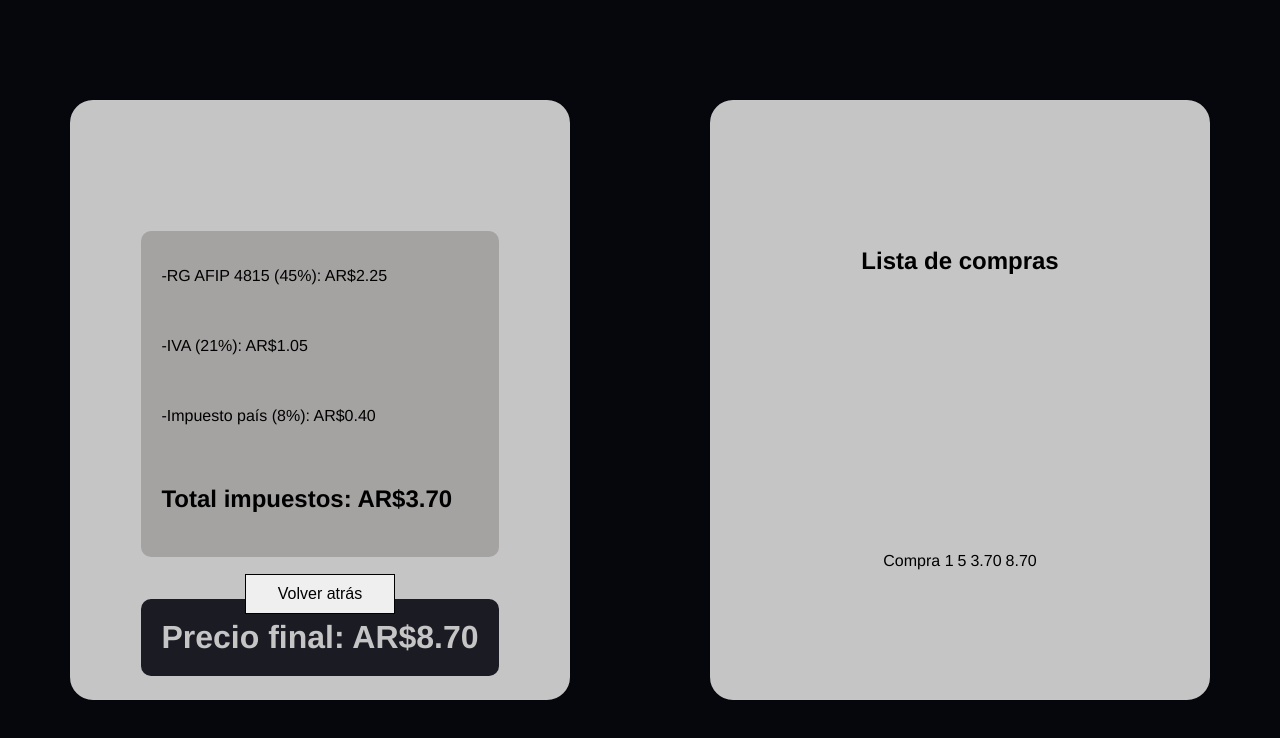
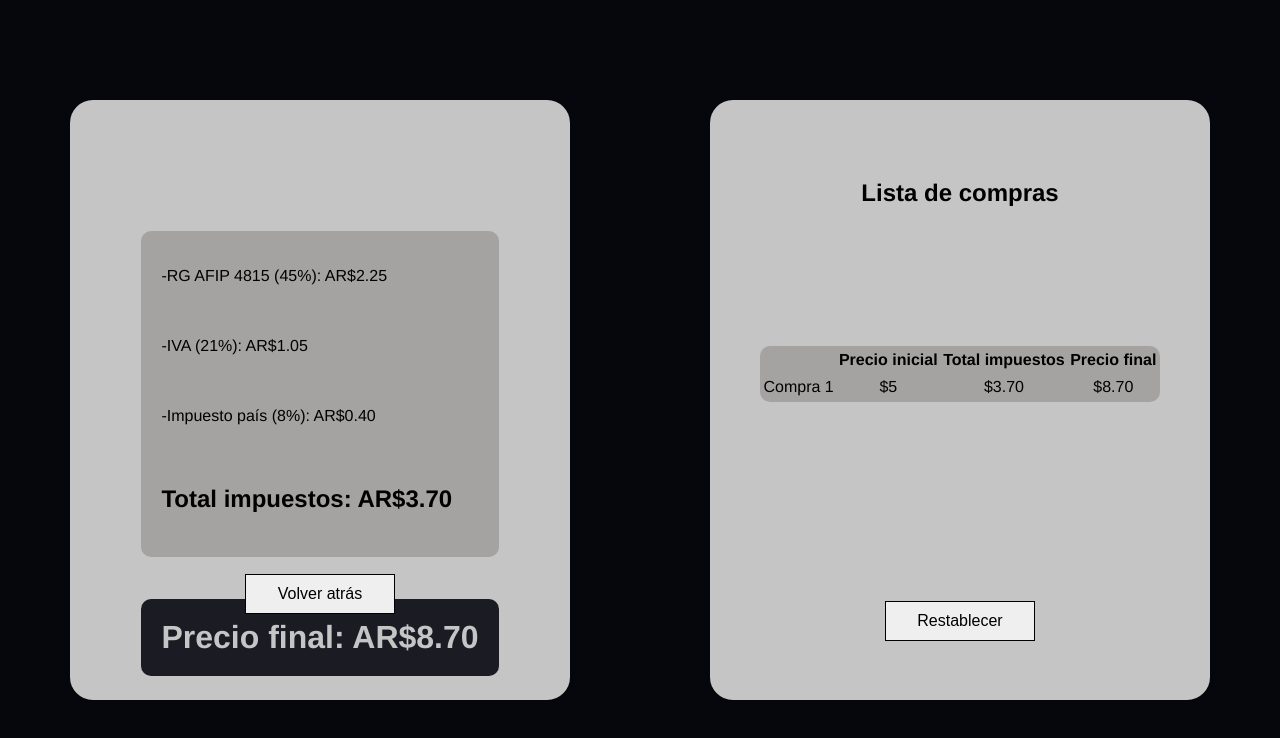
Before and after one commit to MScrimaglia/javascript_coderhouse, a plain HTML site: page index.html in a window 1280 px wide. Both pictures are taken after typing "5" into the empty fields and a click on the input "Calcular". Drawn offline with Linux system fonts and the light colour scheme.

Commit message:
lista de compras update

```diff
--- a/index.html
+++ b/index.html
@@ -55,7 +55,7 @@
                 <h1 id="monto_final">Precio final: AR$</h1>
             </div>
             <div class="btn_container">
-                <!-- Al presionar el botón se llama a las funciones changeDisplay y restartDisplayValues -->
+                <!-- Al presionar el botón se llama a las funciones changeDisplay y changeDisplayValues -->
                 <input type="button" id="btn_return" value="Volver atrás" class="button" />
             </div>
         </div>
@@ -72,6 +72,9 @@
                     </tr>
                 </tbody>
             </table>
+            <div class="btn_container">
+                <input type="button" id="btn_restablecer" value="Restablecer" class="button" />
+            </div>
         </div>
 
     </div>
--- a/js/script.js
+++ b/js/script.js
@@ -109,11 +109,11 @@ function changeDisplayValues(textIDs, textValues){
 function completeTable(){
 
     let tb = document.getElementById("compras_tb_body");
-    tb.innerHTML = "";
+    tb.innerHTML = "<tr><th></th><th>Precio inicial</th><th>Total impuestos</th><th>Precio final</th></tr>";
 
     for (let i = 0; i < sessionStorage.length; i++) {
         let compra = JSON.parse(sessionStorage.getItem(i));
-        tb.innerHTML += "<tr><td>" + 'Compra ' + (i + 1) + "</td><td>" + ((parseInt(compra.final) - parseInt(compra.impuestos)).toString()) + "</td><td>" + compra.impuestos + "</td><td>" + compra.final + "</td></tr>";
+        tb.innerHTML += "<tr><td>" + 'Compra ' + (i + 1) + "</td><td>" + "$" + ((parseInt(compra.final) - parseInt(compra.impuestos)).toString()) + "</td><td>" + "$" + compra.impuestos + "</td><td>" + "$" + compra.final + "</td></tr>";
     }
 }
 
@@ -121,6 +121,7 @@ function formSubmit(){
     changeDisplay('form_container', 'none');
     displayValues();
     changeDisplay('results_container', 'flex');
+    changeDisplay('lista_container', 'flex');
 }
 
 document.getElementById("btn_return").addEventListener("click", () => {
@@ -129,4 +130,13 @@ document.getElementById("btn_return").addEventListener("click", () => {
     let textIDs = ["monto_final", "monto_impuestos", "monto_afip", "monto_iva", "monto_pais"]
     let textValues = ["Precio final: AR$", "Total impuestos: AR$", "-Percepción impuesto RG AFIP 4815 (45%): AR$", "-IVA (21%): AR$", "-Impuesto país (8%): AR$"]
     changeDisplayValues(textIDs, textValues);
-})
+});
+
+document.getElementById("btn_restablecer").addEventListener("click", () => {
+    changeDisplay('lista_container', 'none');
+    sessionStorage.clear();
+});
+
+window.addEventListener("load", (event) => {
+    sessionStorage.length == 0 ? changeDisplay('lista_container', 'none') : changeDisplay('lista_container', 'flex'); completeTable();
+});
--- a/style/style.css
+++ b/style/style.css
@@ -3,7 +3,7 @@ body {
     margin: 0;
 }
 
-#results_container {
+#results_container, #lista_container{
     display: none;
 }
 
@@ -101,3 +101,17 @@ form {
     padding: 20px;
     border-radius: 10px;
 }
+
+.compras_tb {
+    width: 80%;
+    background-color: #a5a2a2;
+    border-radius: 10px;
+}
+
+tr {
+    height: 25px;
+}
+
+td {
+    text-align: center;
+}
```
